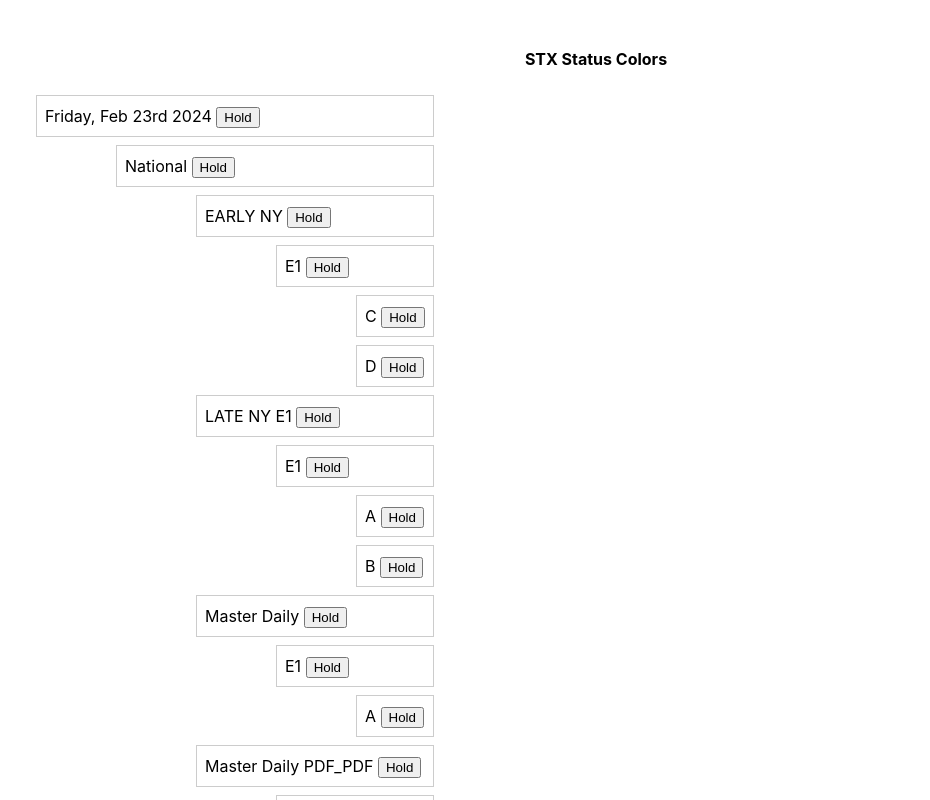
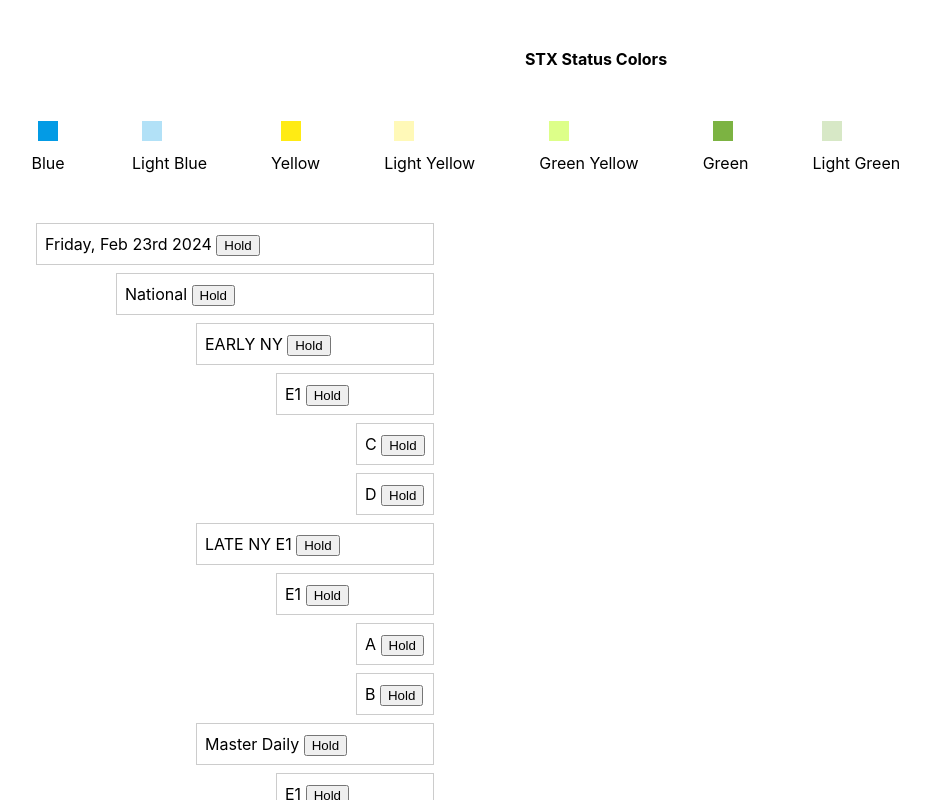
Before and after one commit to danielaeichner/colordemo, a React (Vite) app: page / in a window 1280 px wide. Shown: the top 800 px of the page, without its empty margins (44-974 px from the left). Built offline with nearby package versions, Linux system fonts and the light colour scheme.

Commit message:
update color

```diff
--- a/src/App.jsx
+++ b/src/App.jsx
@@ -7,12 +7,25 @@ import { createTree} from "./createTree";
 function App() {
   const [list, setList] = useState([]);
 
-const blue = '#29b6f6';
-const lightblue = '#99dfff';
-const yellow = '#ffee58';
-const lightyellow = '#ffffa3';
-const green = '#66bb6a';
-const lightgreen = '#ccff90';
+const blue = 'rgb(3, 155, 229)';
+const lightblue = 'rgb(3, 155, 229, 0.3)';
+
+const yellow = 'rgb(255, 235, 20)';
+const lightyellow = 'rgb(255, 235, 20, 0.3)';
+
+const greenyellow = 'rgb(188, 255, 20, 0.5)';
+
+const green = 'rgb(124, 179, 66)';
+const lightgreen = 'rgb(124, 179, 66, 0.3)';
+
+const colors = [ {name: "Blue", color: blue},
+{name: "Light Blue", color: lightblue},
+{name: "Yellow", color: yellow},
+{name: "Light Yellow", color: lightyellow},
+{name: "Green Yellow", color: greenyellow},
+{name: "Green", color: green},
+{name: "Light Green", color: lightgreen}];
+
 
 const [tree, setTree] = useState(createTree());
 
@@ -109,6 +122,10 @@ const getStatusColor = (child) => {
   //   console.log(child);
   // }
 
+
+  if(allSent && (areAllOnHold || partialChildrenOnHold)) {
+    return greenyellow;
+  }
 
   if(allSent) {
     return green;
@@ -219,11 +236,28 @@ const changeStatus = (id, status) => {
     );
   };
 
+  const renderBoxes = () => {
+    return (
+      <div className="boxContainer">
+        {colors.map((color, index) => (
+          <div style={{float: "left", margin: "2rem" }} key={index}>
+          <div  className="box" style={{ backgroundColor: color.color, width: "20px", height: "20px", margin: "10px" }}></div>
+
+            <span>{color.name}</span>
+          </div>
+        ))}
+      </div>
+    );
+  };
+
   return (
     <>
       <h1>STX Status Colors</h1>
 
-      <div className="container">
+      {renderBoxes()}
+
+      <div className="container" style={{clear: "both"}}>
+
         <div className="leftTree">{renderTree(tree)}</div>
         <div className="fileList">
           <ul>
```
